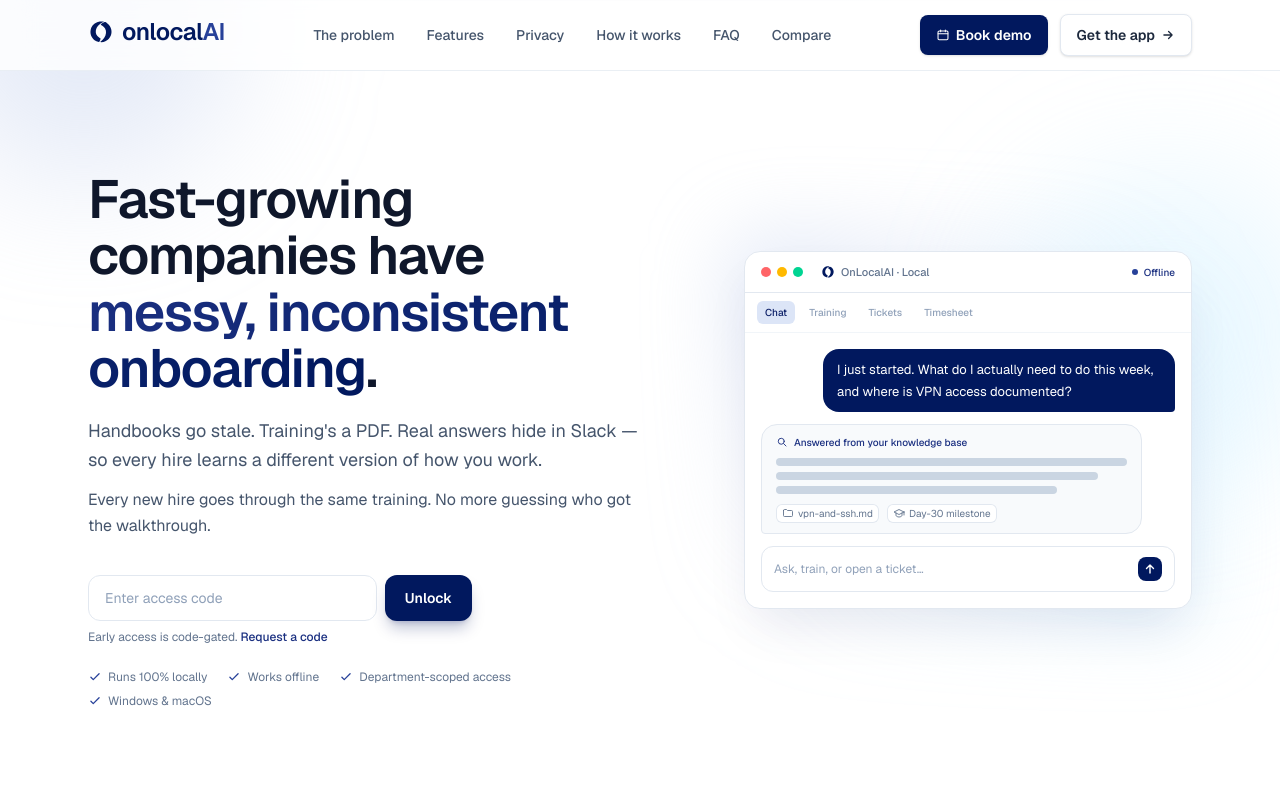
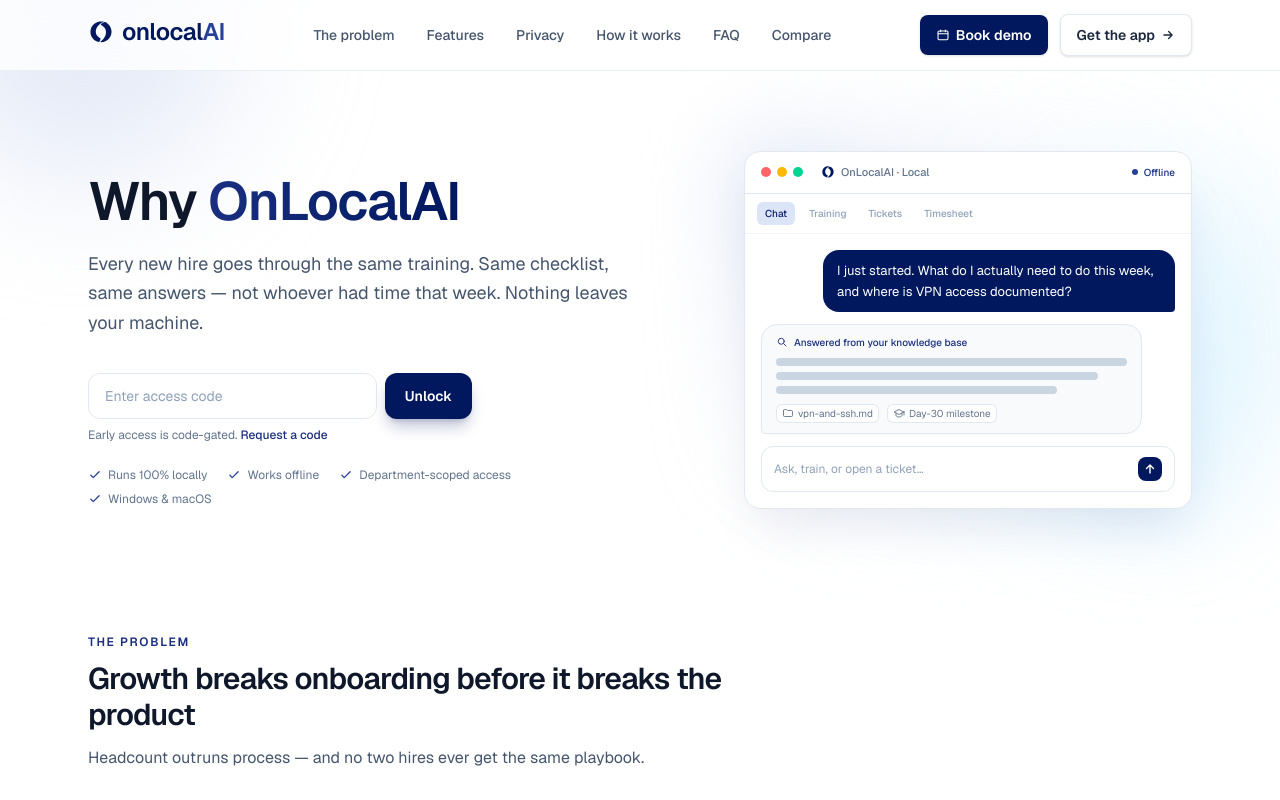
Before and after one commit to mjubilee1/OnLocalMarketingSite, a Next.js app: page / in a window 1280 px wide. Shown: the top 800 px of the page. Built offline with nearby package versions, Linux system fonts and the light colour scheme; no server answers.

Commit message:
remove and update label

```diff
--- a/src/app/page.tsx
+++ b/src/app/page.tsx
@@ -241,20 +241,15 @@
         <section className="grid items-center gap-12 pb-10 pt-14 lg:grid-cols-[1.05fr_0.95fr] lg:pt-20">
           <div className="animate-fade-up">
             <h1 className="mt-5 text-balance text-4xl font-semibold leading-[1.05] tracking-tight text-slate-900 sm:text-5xl lg:text-[3.35rem]">
-              Fast-growing companies have{" "}
+              Why{" "}
               <span className="bg-gradient-to-r from-brand-700 to-brand-900 bg-clip-text text-transparent">
-                messy, inconsistent onboarding
+                OnLocalAI
               </span>
-              .
             </h1>
 
             <p className="mt-5 max-w-xl text-lg leading-relaxed text-slate-600">
-              Handbooks go stale. Training&apos;s a PDF. Real answers hide in Slack —
-              so every hire learns a different version of how you work.
-            </p>
-            <p className="mt-3 max-w-xl text-base leading-relaxed text-slate-600">
-              Every new hire goes through the same training. No more guessing who
-              got the walkthrough.
+              Every new hire goes through the same training. Same checklist, same
+              answers — not whoever had time that week. Nothing leaves your machine.
             </p>
 
             <div id="download" className="mt-9 scroll-mt-24">
```
